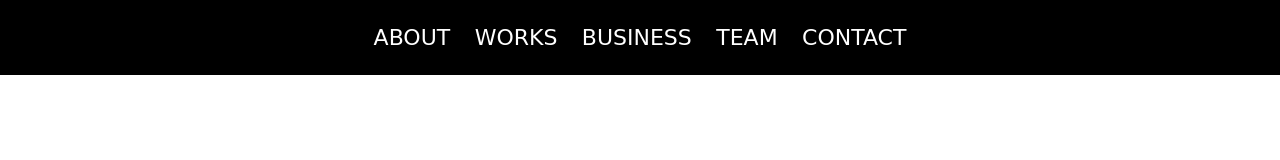
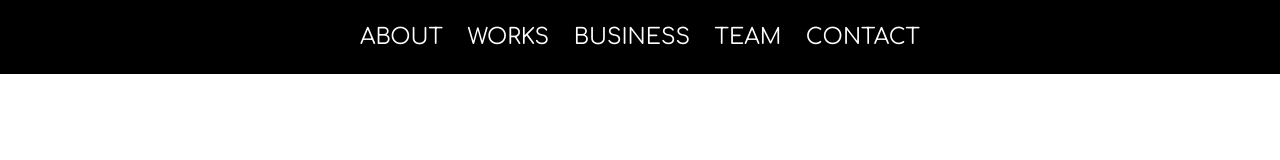
Before and after one commit to 0Miles/spe3D, a plain HTML site: page index.html in a window 1280 px wide. Drawn offline with Linux system fonts and the light colour scheme.

Commit message:
import google font

```diff
--- a/index.html
+++ b/index.html
@@ -3,6 +3,7 @@
 <head>
     <meta charset="UTF-8">
     <title>Speed 3D Inc.</title>
+    <link href='https://fonts.googleapis.com/css?family=Comfortaa:400,700' rel='stylesheet' type='text/css'>
     <link rel="stylesheet" href="css/style.css">
 
     <script>
```
